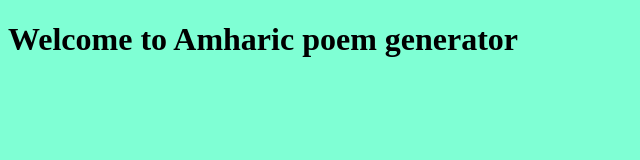
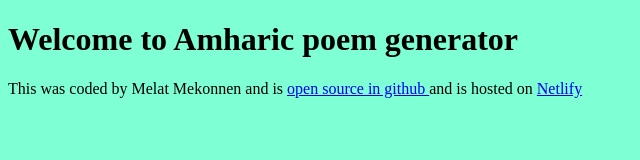
Before and after one commit to melat-mekonnen/Amharic-poem-generator, a plain HTML site: page index.html in a window 1280 px wide. Shown: the whole page, without its empty margins (0-640 px from the left). Drawn offline with Linux system fonts and the light colour scheme.

Commit message:
new update

```diff
--- a/index.html
+++ b/index.html
@@ -11,6 +11,13 @@
 <body>
     <h1>Welcome to Amharic poem generator </h1>
     <script src="src/index.js"></script>
+    <footer>
+
+        This was coded by Melat Mekonnen and is
+        <a href="https: //github.com/melat-mekonnen/Amharic-poem-generator.git" target="_blank"> open source in github
+        </a> and is hosted on <a href="https://amharic-poem-generator.netlify.app/">Netlify</a>
+
+    </footer>
 </body>
 
 </html>
```
